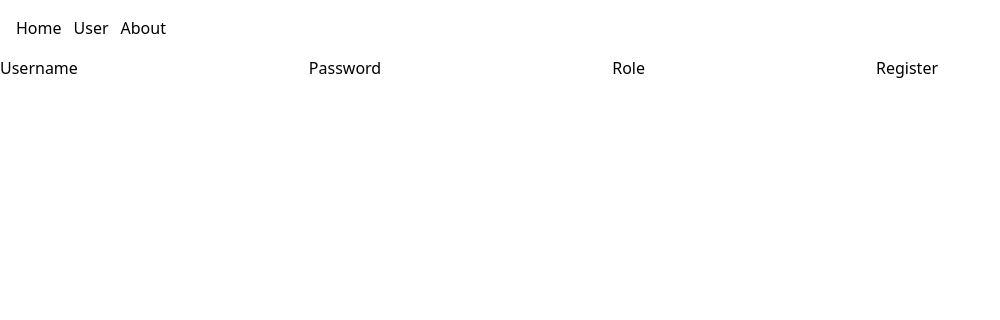
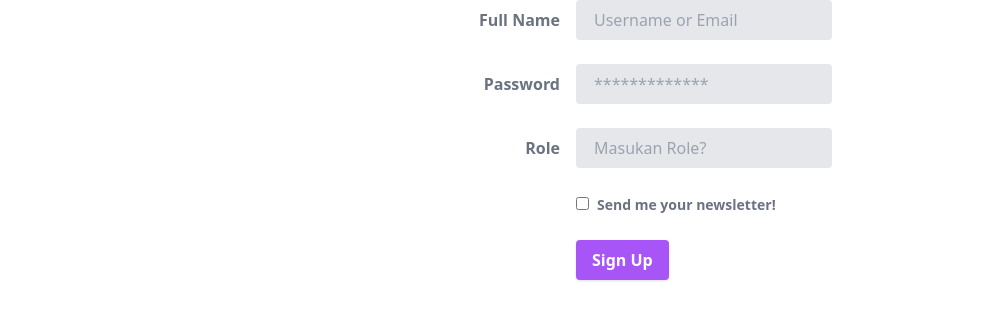
Before and after one commit to CJHydraGenZ/belajar-next13-mysql, a Next.js app: page /register in a window 1280 px wide. Shown: the top 320 px of the page, without its empty margins (0-1000 px from the left). Built offline with nearby package versions, Linux system fonts and the light colour scheme.

Commit message:
styling register & login

```diff
--- /dev/null
+++ b/app/components/FormLogin.jsx
@@ -0,0 +1,77 @@
+"use client";
+import React, { useState } from "react";
+import LoginBtn from "./loginBtn";
+
+export default function FormLogin() {
+  const [username, setUserName] = useState("");
+  const [password, setPassword] = useState("");
+  const handleLogin = async (e) => {
+    const data = {
+      username,
+      password,
+    };
+    console.log("ini data login", data);
+  };
+  return (
+    <div className="flex flex-row justify-center">
+      <div className="w-full max-w-xs">
+        <form className="bg-white shadow-md rounded px-8 pt-6 pb-8 mb-4">
+          <div className="mb-4">
+            <label
+              className="block text-gray-700 text-sm font-bold mb-2"
+              for="username"
+            >
+              Username
+            </label>
+            <input
+              className="shadow appearance-none border rounded w-full py-2 px-3 text-gray-700 leading-tight focus:outline-none focus:shadow-outline"
+              id="username"
+              type="text"
+              placeholder="Username"
+              onChange={(e) => setUserName(e.target.value)}
+            />
+          </div>
+          <div className="mb-6">
+            <label
+              className="block text-gray-700 text-sm font-bold mb-2"
+              for="password"
+            >
+              Password
+            </label>
+            <input
+              className="shadow appearance-none border  rounded w-full py-2 px-3 text-gray-700 mb-3 leading-tight focus:outline-none focus:shadow-outline"
+              id="password"
+              type="password"
+              placeholder="******************"
+              onChange={(e) => setPassword(e.target.value)}
+            />
+            {
+              /* <p className="text-red-500 text-xs italic">
+              Please choose a password.
+            </p> */
+            }
+          </div>
+          <div className="flex items-center justify-between">
+            <button
+              className="bg-blue-500 hover:bg-blue-700 text-white font-bold py-2 px-4 rounded focus:outline-none focus:shadow-outline"
+              type="button"
+              onClick={(e) => handleLogin(e)}
+            >
+              Sign In
+            </button>
+            <a
+              className="inline-block align-baseline font-bold text-sm text-blue-500 hover:text-blue-800"
+              href="#"
+            >
+              Forgot Password?
+            </a>
+          </div>
+          <LoginBtn />
+        </form>
+        <p className="text-center text-gray-500 text-xs">
+          &copy;2020 Acme Corp. All rights reserved.
+        </p>
+      </div>
+    </div>
+  );
+}
--- a/app/components/loginBtn.jsx
+++ b/app/components/loginBtn.jsx
@@ -14,8 +14,19 @@ export default function LoginBtn() {
   }
   return (
     <>
-      Not signed in <br />
-      <button onClick={() => signIn()}>Sign in</button>
+      {/* Not signed in <br /> */}
+      <div className="flex flex-col">
+        <div>
+          <p className="text-center font-semibold">or</p>
+        </div>
+        <button
+          className="bg-yellow-300 hover:bg-yellow-700 text-white font-bold py-2 px-4 rounded focus:outline-none focus:shadow-outline mt-2"
+          type="button"
+          onClick={() => signIn()}
+        >
+          Sign in with google
+        </button>
+      </div>
     </>
   );
 }
--- a/app/layout.jsx
+++ b/app/layout.jsx
@@ -3,12 +3,23 @@ import "./globals.css";
 import Nav from "./components/Nav";
 import Provider from "./provider";
 import { AppWrapper } from "./components/context/AppContext";
+// import { useSession } from "next-auth/react";
+// import { redirect } from "next/navigation";
 
 export default function RootLayout({ children }) {
+  // const { data: session } = useSession();
+  // if (!session) {
+  //   redirect("/login");
+  //   // return (
+  //   //   <>
+  //   //     Signed in as {session.user.email} <br />
+  //   //     <button onClick={() => signOut()}>Sign out</button>
+  //   //   </>
+  //   // );
+  // }
   return (
     <html lang="en">
       <body>
-        <Nav />
         <AppWrapper>
           <Provider>
             {children}
--- /dev/null
+++ b/app/login/head.jsx
@@ -0,0 +1,10 @@
+export default function Head() {
+  return (
+    <>
+      <title>Login</title>
+      <meta content="width=device-width, initial-scale=1" name="viewport" />
+      <meta name="description" content="Generated by create next app" />
+      <link rel="icon" href="/favicon.ico" />
+    </>
+  );
+}
--- a/app/login/page.jsx
+++ b/app/login/page.jsx
@@ -1,10 +1,11 @@
+import FormLogin from "@/components/FormLogin";
 import React from "react";
-import LoginBtn from "../components/loginBtn";
+// import LoginBtn from "../components/loginBtn";
 
 export default function Login() {
   return (
-    <div>
-      <LoginBtn />
-    </div>
+    <>
+      <FormLogin />
+    </>
   );
 }
--- a/app/provider.jsx
+++ b/app/provider.jsx
@@ -1,9 +1,15 @@
 "use client";
 
-import { SessionProvider } from "next-auth/react";
+import { SessionProvider, useSession } from "next-auth/react";
+import { redirect } from "next/navigation";
 
 export default function Provider({ children }) {
+  // const { data: session } = useSession();
+
   return (
-    <SessionProvider refetchOnWindowFocus={false}>{children}</SessionProvider>
+    <SessionProvider refetchOnWindowFocus={false}>
+      {/* {!session ? redirect("/login") : <Nav />} */}
+      {children}
+    </SessionProvider>
   );
 }
--- /dev/null
+++ b/app/register/head.jsx
@@ -0,0 +1,10 @@
+export default function Head() {
+  return (
+    <>
+      <title>Register</title>
+      <meta content="width=device-width, initial-scale=1" name="viewport" />
+      <meta name="description" content="Generated by create next app" />
+      <link rel="icon" href="/favicon.ico" />
+    </>
+  );
+}
--- a/app/register/page.jsx
+++ b/app/register/page.jsx
@@ -34,8 +34,9 @@ export default function Register() {
     // });
   };
   return (
-    <div>
-      <form onSubmit={(e) => handleRegister(e)}>
+    <div className="flex justify-center">
+      {
+        /* <form onSubmit={(e) => handleRegister(e)}>
         <label htmlFor="">Username</label>
         <input type="text" onChange={(e) => SetUserName(e.target.value)} />
         <label htmlFor="">Password</label>
@@ -43,6 +44,87 @@ export default function Register() {
         <label htmlFor="">Role</label>
         <input type="text" onChange={(e) => setRole(e.target.value)} />
         <button>Register</button>
+      </form> */
+      }
+      <form onSubmit={(e) => handleRegister(e)} className="w-full max-w-sm">
+        <div className="md:flex md:items-center mb-6">
+          <div className="md:w-1/3">
+            <label
+              className="block text-gray-500 font-bold md:text-right mb-1 md:mb-0 pr-4"
+              for="inline-full-name"
+            >
+              Full Name
+            </label>
+          </div>
+          <div className="md:w-2/3">
+            <input
+              className="bg-gray-200 appearance-none border-2 border-gray-200 rounded w-full py-2 px-4 text-gray-700 leading-tight focus:outline-none focus:bg-white focus:border-purple-500"
+              id="inline-full-name"
+              type="text"
+              // value="Jane Doe"
+              placeholder="Username or Email"
+              onChange={(e) => SetUserName(e.target.value)}
+            />
+          </div>
+        </div>
+        <div className="md:flex md:items-center mb-6">
+          <div className="md:w-1/3">
+            <label
+              className="block text-gray-500 font-bold md:text-right mb-1 md:mb-0 pr-4"
+              for="inline-password"
+            >
+              Password
+            </label>
+          </div>
+          <div className="md:w-2/3">
+            <input
+              className="bg-gray-200 appearance-none border-2 border-gray-200 rounded w-full py-2 px-4 text-gray-700 leading-tight focus:outline-none focus:bg-white focus:border-purple-500"
+              id="inline-password"
+              type="password"
+              placeholder="*************"
+              onChange={(e) => setPassword(e.target.value)}
+            />
+          </div>
+        </div>
+        <div className="md:flex md:items-center mb-6">
+          <div className="md:w-1/3">
+            <label
+              className="block text-gray-500 font-bold md:text-right mb-1 md:mb-0 pr-4"
+              for="inline-password"
+            >
+              Role
+            </label>
+          </div>
+          <div className="md:w-2/3">
+            <input
+              className="bg-gray-200 appearance-none border-2 border-gray-200 rounded w-full py-2 px-4 text-gray-700 leading-tight focus:outline-none focus:bg-white focus:border-purple-500"
+              id="inline-password"
+              type="text"
+              placeholder="Masukan Role?"
+              onChange={(e) => setRole(e.target.value)}
+            />
+          </div>
+        </div>
+        <div className="md:flex md:items-center mb-6">
+          <div className="md:w-1/3"></div>
+          <label className="md:w-2/3 block text-gray-500 font-bold">
+            <input className="mr-2 leading-tight" type="checkbox" />
+            <span className="text-sm">
+              Send me your newsletter!
+            </span>
+          </label>
+        </div>
+        <div className="md:flex md:items-center">
+          <div className="md:w-1/3"></div>
+          <div className="md:w-2/3">
+            <button
+              className="shadow bg-purple-500 hover:bg-purple-400 focus:shadow-outline focus:outline-none text-white font-bold py-2 px-4 rounded"
+              type="submit"
+            >
+              Sign Up
+            </button>
+          </div>
+        </div>
       </form>
     </div>
   );
--- a/pages/api/auth/[...nextauth].js
+++ b/pages/api/auth/[...nextauth].js
@@ -2,6 +2,7 @@ import NextAuth from "next-auth"
 import GoogleProvider from "next-auth/providers/google"
 import { PrismaAdapter } from "@next-auth/prisma-adapter"
 import { prisma } from "@prisma/client"
+import CredentialsProvider from "next-auth/providers/credentials";
 // import prisma from "../../../prisma/prisma"
 // import prisma from "../../../lib/prismadb"
 // import jwt from "jsonwebtoken"
@@ -16,6 +17,33 @@ export const authOptions = {
       clientId: process.env.GOOGLE_CLIENT_ID,
       clientSecret: process.env.GOOGLE_CLIENT_SECRET,
     }),
+    CredentialsProvider({
+      // The name to display on the sign in form (e.g. "Sign in with...")
+      name: "Credentials",
+      // `credentials` is used to generate a form on the sign in page.
+      // You can specify which fields should be submitted, by adding keys to the `credentials` object.
+      // e.g. domain, username, password, 2FA token, etc.
+      // You can pass any HTML attribute to the <input> tag through the object.
+      // credentials: {
+      //   username: { label: "Username", type: "text", placeholder: "jsmith" },
+      //   password: { label: "Password", type: "password" }
+      // },
+      async authorize(credentials, req) {
+        // Add logic here to look up the user from the credentials supplied
+        const user = { id: "1", name: "J Smith", email: "jsmith@example.com" }
+
+        if (user) {
+          // Any object returned will be saved in `user` property of the JWT
+          return user
+        } else {
+          // If you return null then an error will be displayed advising the user to check their details.
+          return null
+
+          // You can also Reject this callback with an Error thus the user will be sent to the error page with the error message as a query parameter
+        }
+      }
+    })
+
 
   ],
   // pages: {
```
